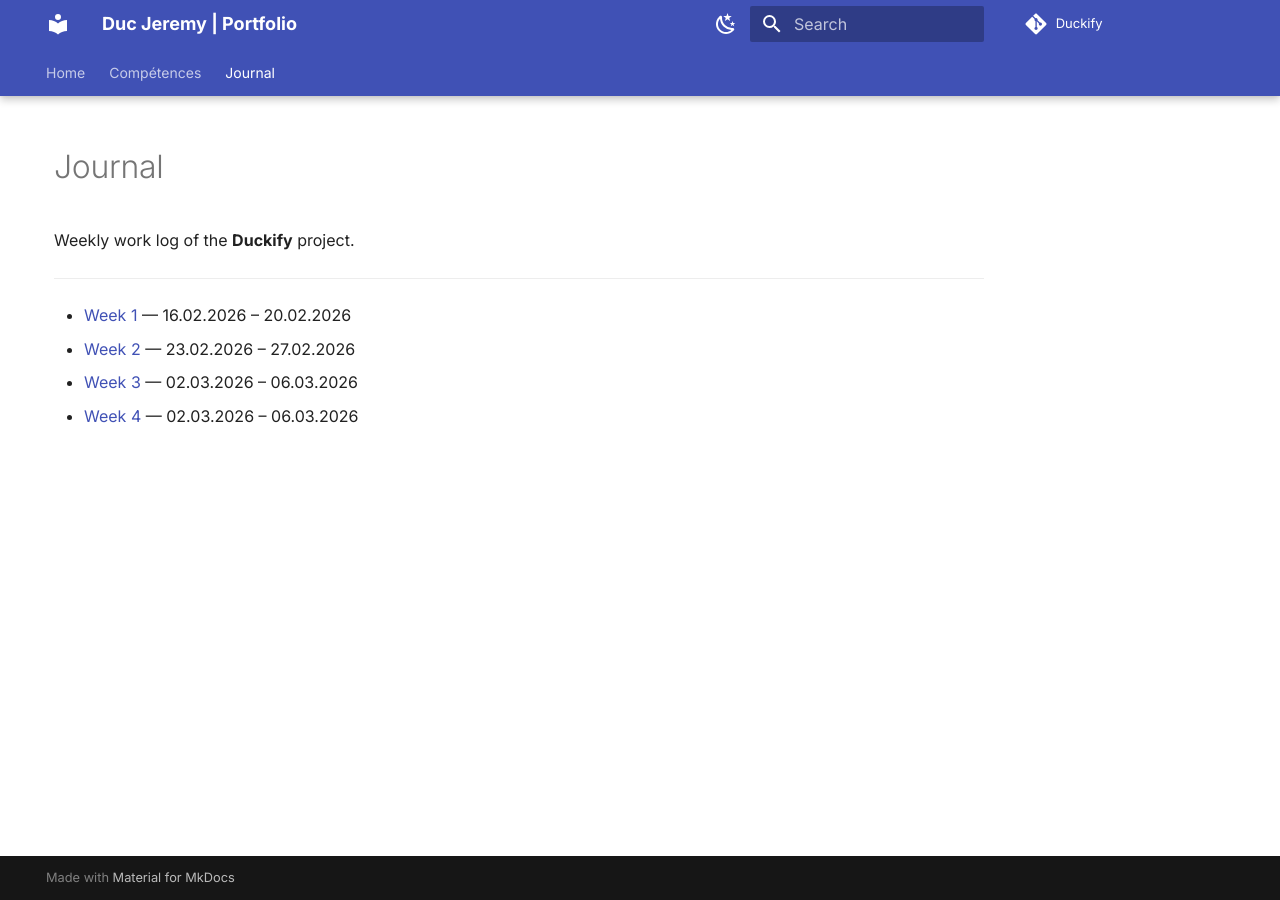
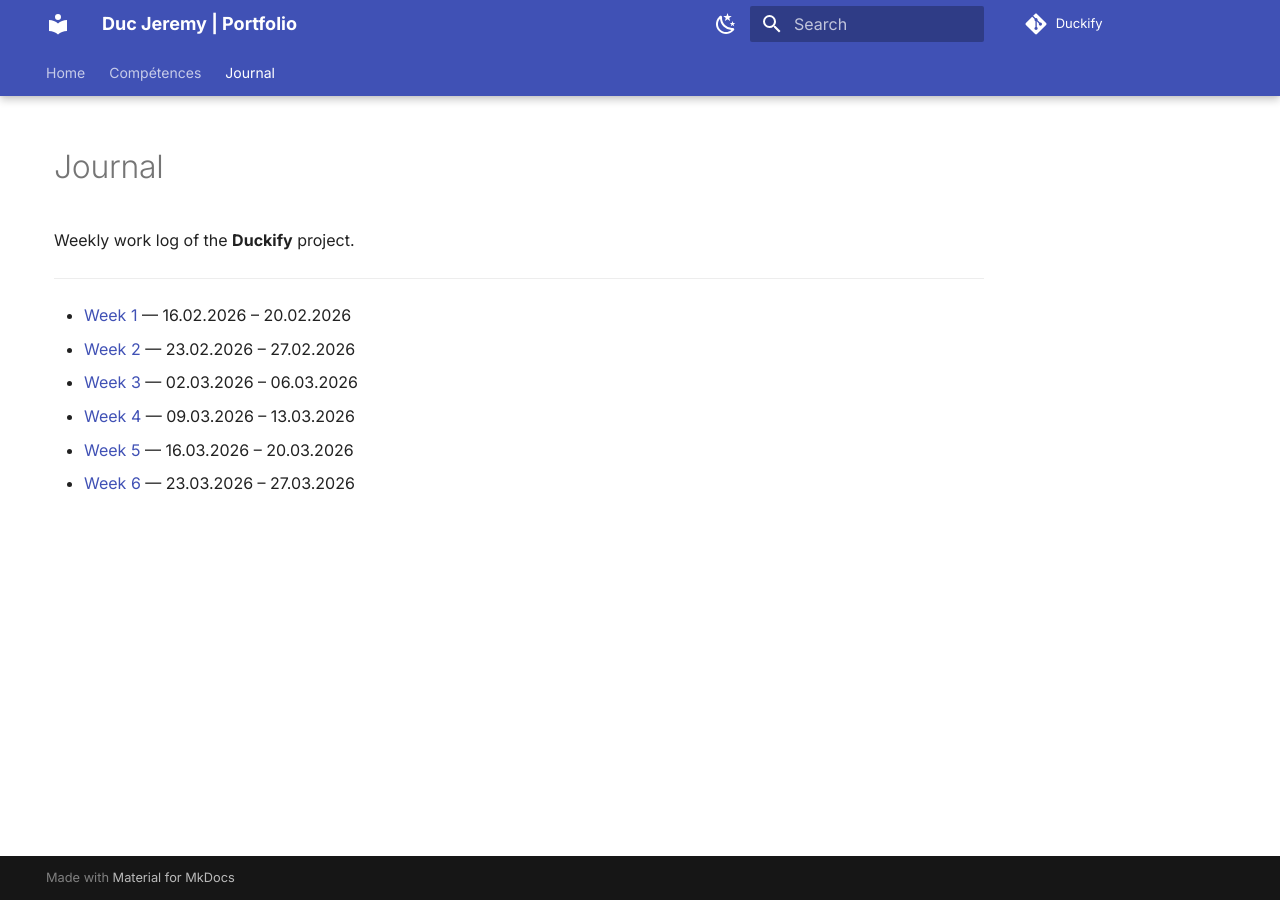
Before and after one commit to jijiduc/portfolio, an MkDocs documentation site: the page built from docs/journal/index.md, in a window 1280 px wide. Built offline with MkDocs 1.6.1 and Material for MkDocs 9.7.7, drawn with Linux system fonts in a browser that asks for light colours; comment, search, counter and statistics services are not loaded.

Commit message:
doc(week6): add incomplete week 6 documentation

```diff
--- a/docs/journal/index.md
+++ b/docs/journal/index.md
@@ -7,4 +7,6 @@ Weekly work log of the **Duckify** project.
 - [Week 1](week1.md) — 16.02.2026 – 20.02.2026
 - [Week 2](week2.md) — 23.02.2026 – 27.02.2026
 - [Week 3](week3.md) — 02.03.2026 – 06.03.2026
-- [Week 4](week4.md) — 02.03.2026 – 06.03.2026
+- [Week 4](week4.md) — 09.03.2026 – 13.03.2026
+- [Week 5](week5.md) — 16.03.2026 – 20.03.2026
+- [Week 6](week6.md) — 23.03.2026 – 27.03.2026
--- a/mkdocs.yml
+++ b/mkdocs.yml
@@ -43,3 +43,4 @@ nav:
     - Week 3: journal/week3.md
     - Week 4: journal/week4.md
     - Week 5: journal/week5.md
+    - Week 6: journal/week6.md
```
Also changed, not shown: docs/journal/week6.md (added, +69 -0 lines).
